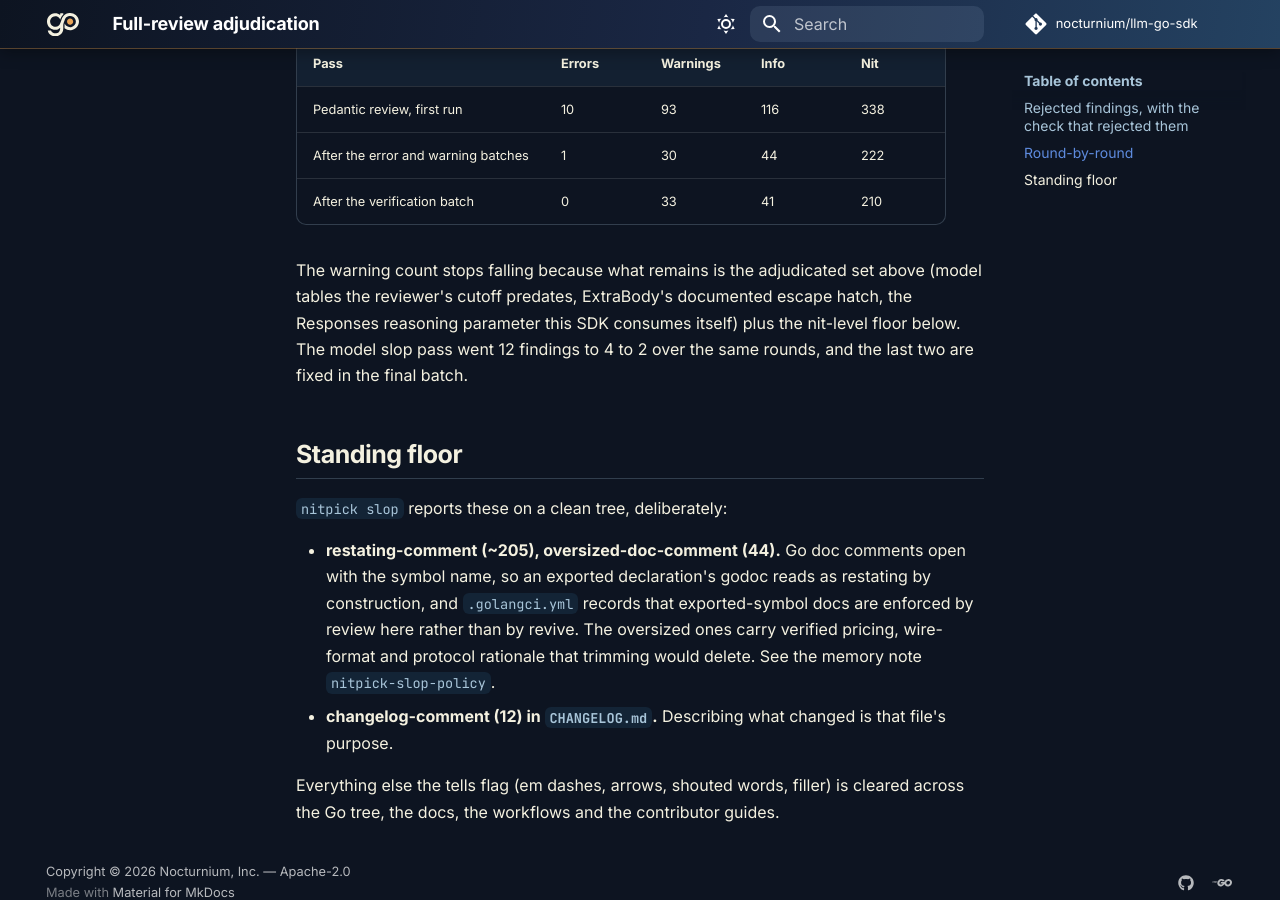
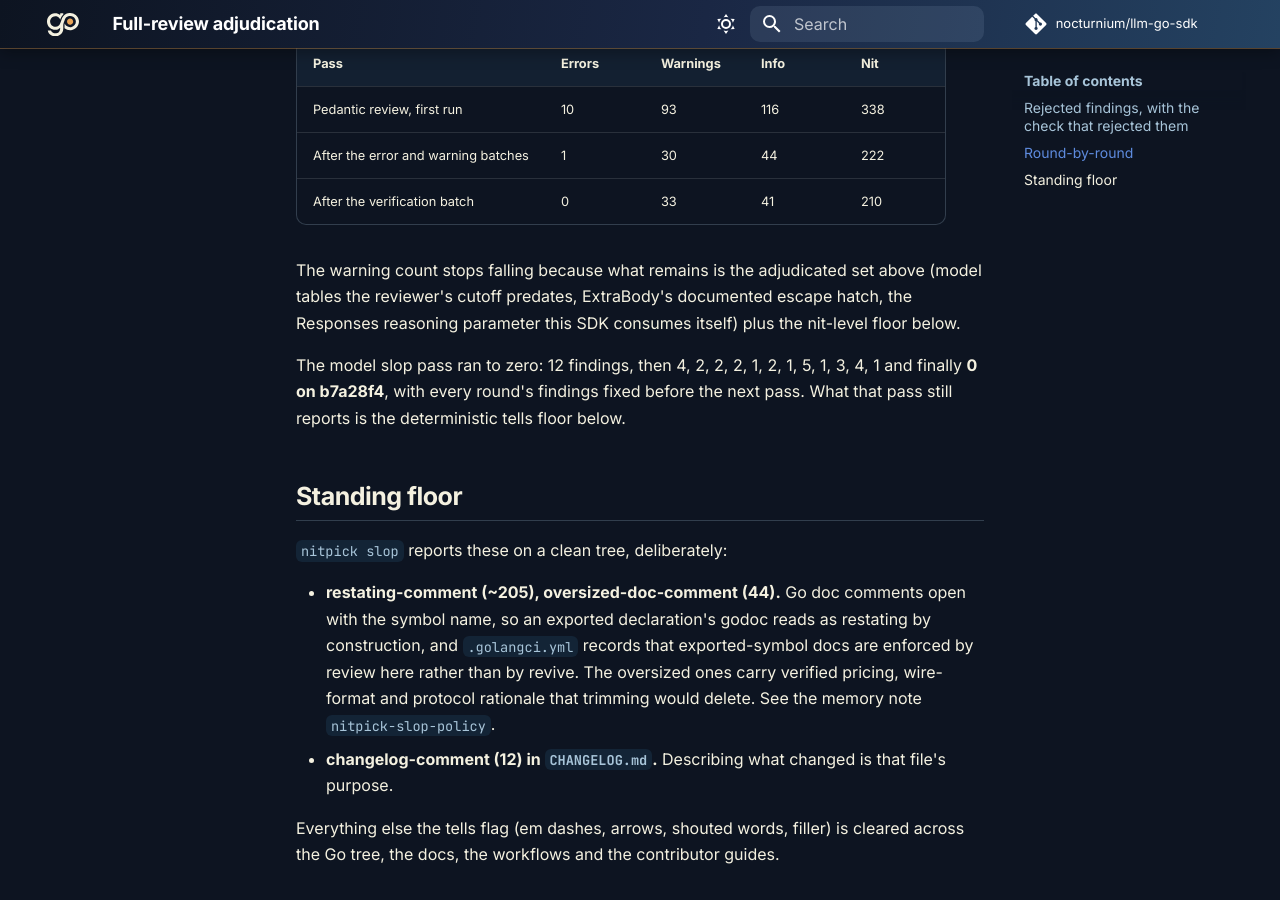
Before and after one commit to nocturnium/llm-go-sdk, an MkDocs documentation site: the page built from docs/nitpick-adjudication.md, in a window 1280 px wide and 900 px high, scrolled down 1530 px. Built offline with MkDocs 1.6.1 and Material for MkDocs 9.7.7, drawn with Linux system fonts in a browser that asks for light colours; comment, search, counter and statistics services are not loaded.

Commit message:
docs: record the slop pass reaching zero model findings

```diff
--- a/docs/nitpick-adjudication.md
+++ b/docs/nitpick-adjudication.md
@@ -36,8 +36,11 @@ remaining nit-level classes are a standing floor, described at the end.
 The warning count stops falling because what remains is the adjudicated set
 above (model tables the reviewer's cutoff predates, ExtraBody's documented
 escape hatch, the Responses reasoning parameter this SDK consumes itself) plus
-the nit-level floor below. The model slop pass went 12 findings to 4 to 2 over
-the same rounds, and the last two are fixed in the final batch.
+the nit-level floor below.
+
+The model slop pass ran to zero: 12 findings, then 4, 2, 2, 2, 1, 2, 1, 5, 1, 3,
+4, 1 and finally **0 on b7a28f4**, with every round's findings fixed before the
+next pass. What that pass still reports is the deterministic tells floor below.
 
 ## Standing floor
 
```
